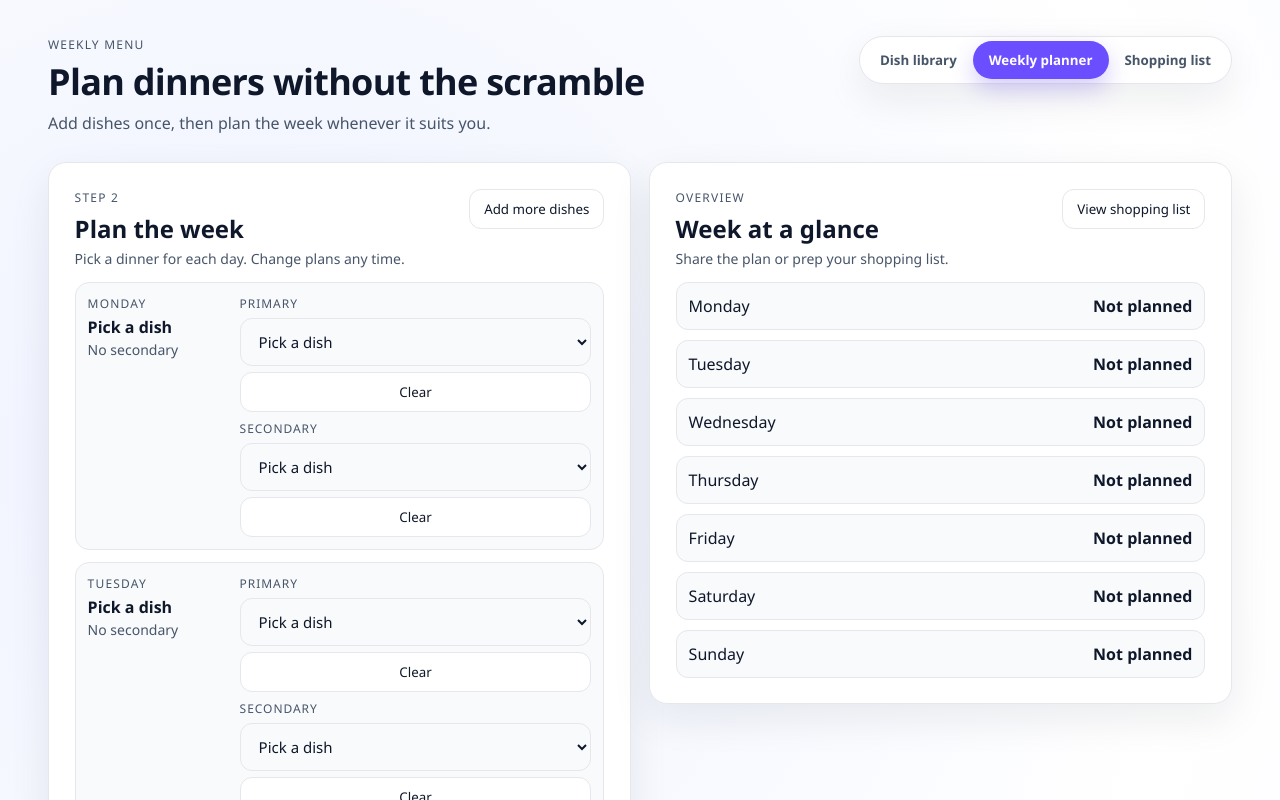
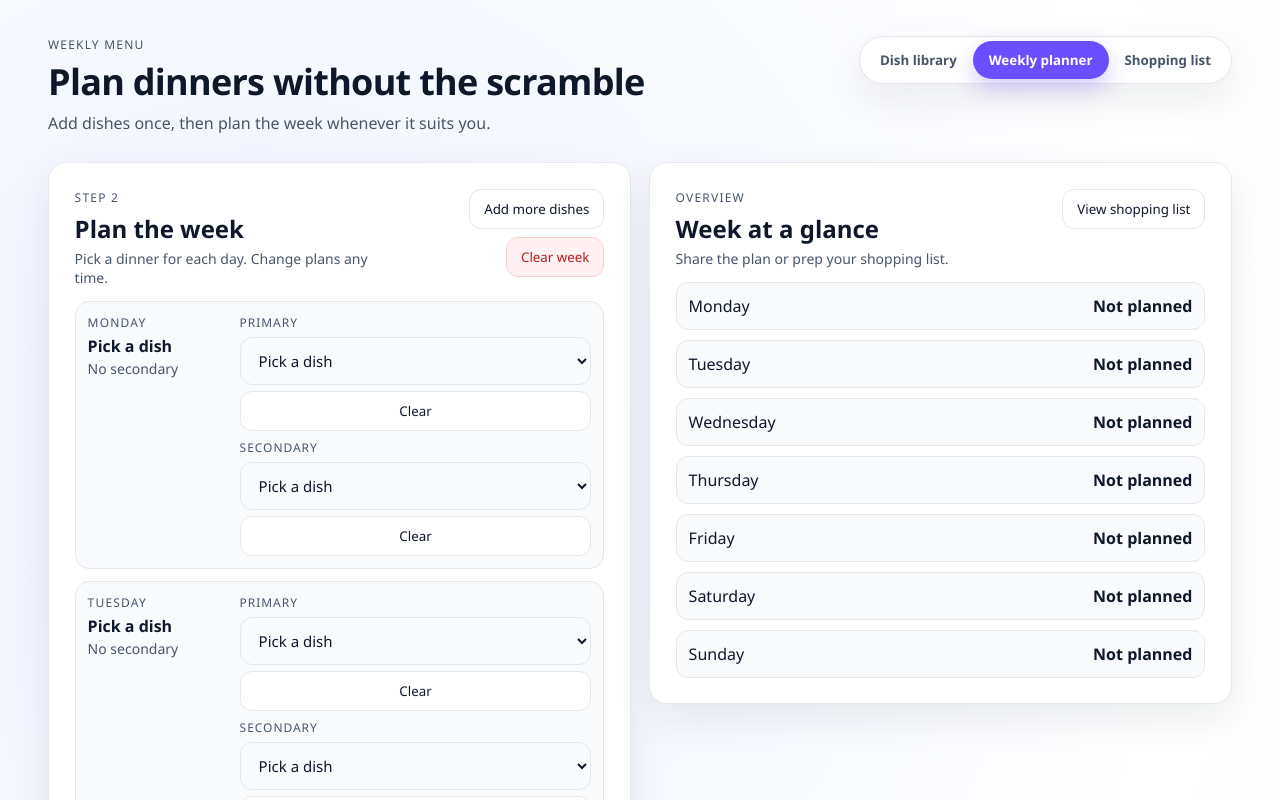
Before and after one commit to FeffCodeMaster/weekly-food-menu, a React (Create React App) app in the folder my-app/: page / in a window 1280 px wide. Shown: the top 800 px of the page. Built offline with nearby package versions, Linux system fonts and the light colour scheme.

Commit message:
Clear button added

```diff
--- a/my-app/src/App.css
+++ b/my-app/src/App.css
@@ -95,6 +95,13 @@
   justify-content: space-between;
   gap: 12px;
   margin-bottom: 14px;
+}
+
+.panel-actions {
+  display: flex;
+  gap: 8px;
+  flex-wrap: wrap;
+  justify-content: flex-end;
 }
 
 .panel h2 {
--- a/my-app/src/App.tsx
+++ b/my-app/src/App.tsx
@@ -370,6 +370,13 @@ function App() {
 
   const smsBody = encodeURIComponent(formattedShoppingList || 'Shopping list is empty.');
 
+  const clearWeek = () => {
+    setWeeklyPlan(createEmptyPlan());
+    setAvailableAtHome({});
+    setOtherAvailable(loadOtherAvailableFromStorage(otherItems as string[]));
+    setCopyStatus('idle');
+  };
+
   const hasSpecialElsewhere = (day: string, slot: 'primary' | 'secondary') => {
     return Object.entries(weeklyPlan).some(([existingDay, planned]) => {
       const slots: Array<[string, string | null]> = [
@@ -594,9 +601,14 @@ function App() {
                 <h2>Plan the week</h2>
                 <p className="subtext">Pick a dinner for each day. Change plans any time.</p>
               </div>
-              <button className="ghost" type="button" onClick={() => setActiveView('dishes')}>
-                Add more dishes
-              </button>
+              <div className="panel-actions">
+                <button className="ghost" type="button" onClick={() => setActiveView('dishes')}>
+                  Add more dishes
+                </button>
+                <button className="ghost danger" type="button" onClick={clearWeek}>
+                  Clear week
+                </button>
+              </div>
             </div>
             {dishes.length === 0 ? (
               <div className="empty">
```
